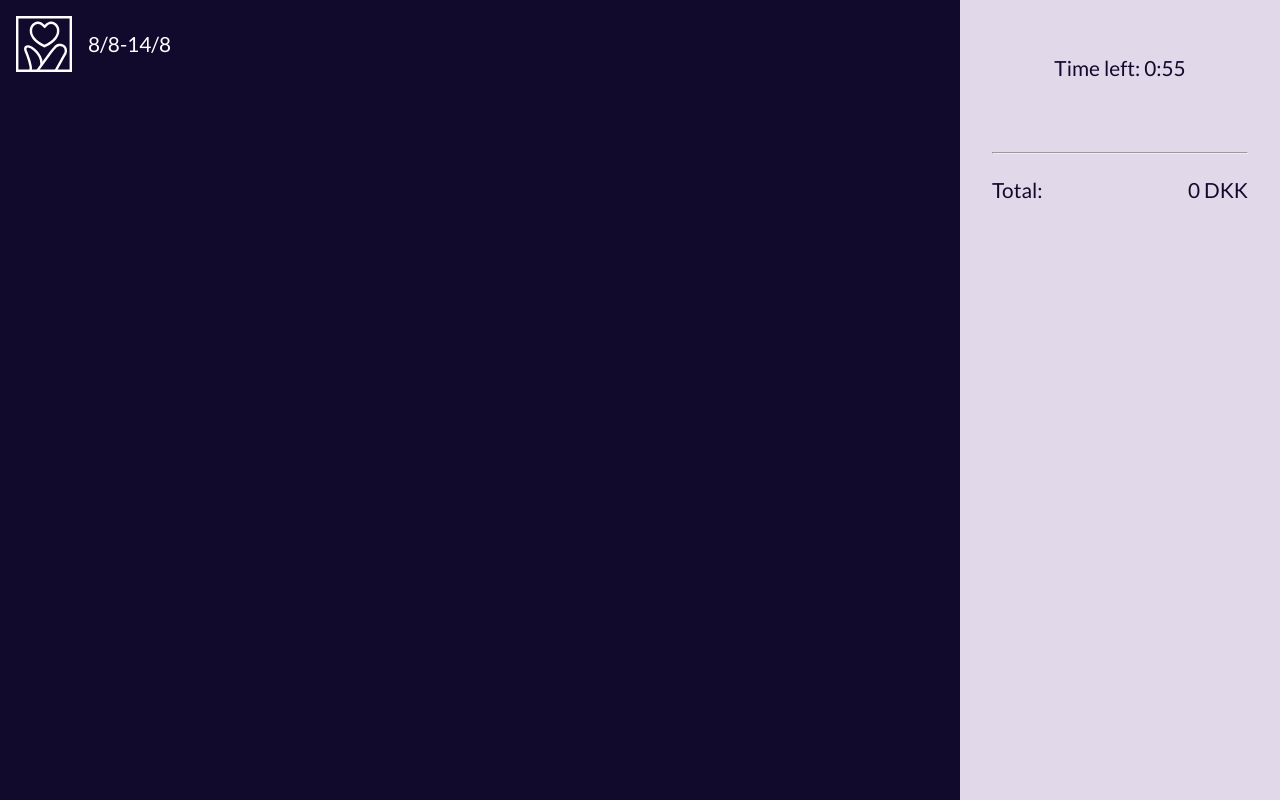
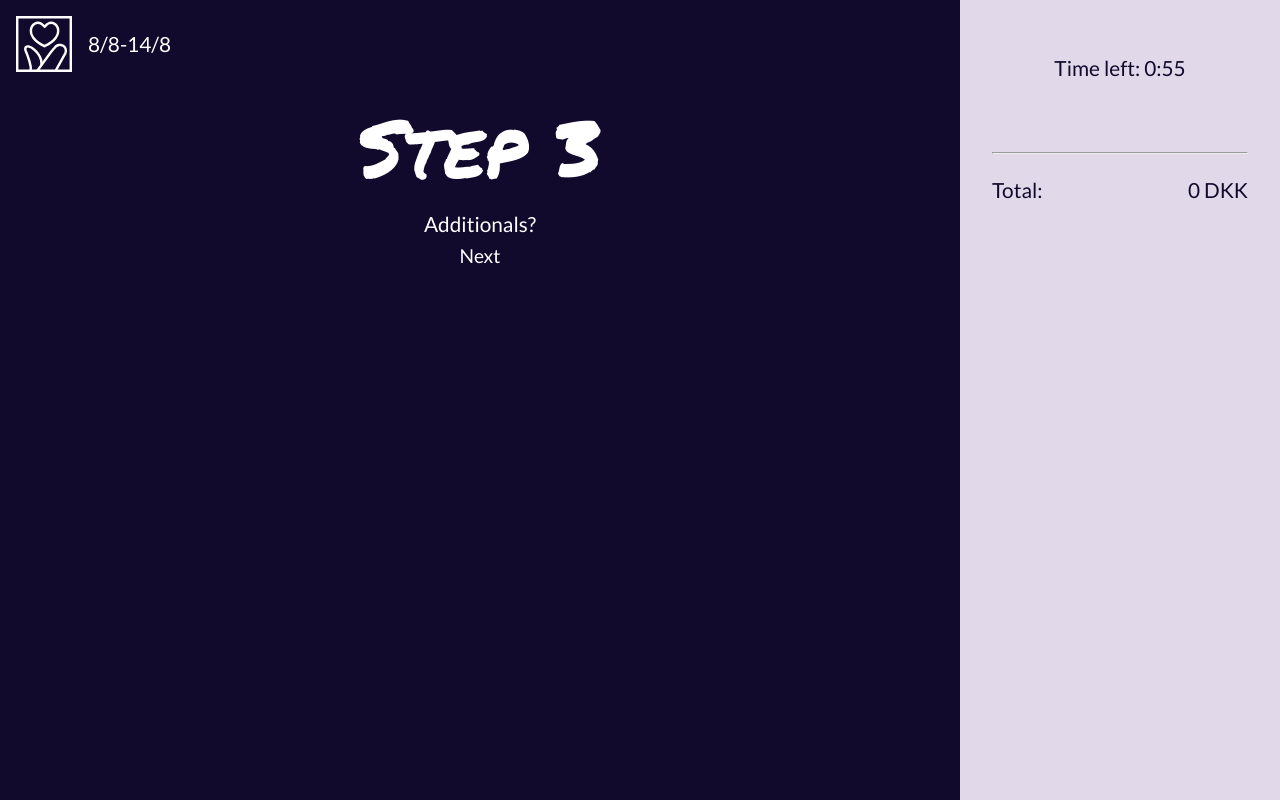
Before and after one commit to caro112f/hwaiting-booking, a React (Create React App) app: page /booking/additional in a window 1280 px wide. Built offline with nearby package versions, Linux system fonts and the light colour scheme.

Commit message:
grid fix

```diff
--- a/src/routes/Additional.jsx
+++ b/src/routes/Additional.jsx
@@ -2,7 +2,7 @@
 
 export default function Step3(props) {
   return (
-    <section>
+    <section className="steps">
       <div className="heading-wrapper">
         <h1>Step 3</h1>
         <p>Additionals?</p>
--- a/src/routes/CampingSpots.jsx
+++ b/src/routes/CampingSpots.jsx
@@ -2,7 +2,7 @@
 
 export default function Step2(props) {
   return (
-    <section>
+    <section className="steps">
       <div className="heading-wrapper">
         <h1>Step 2</h1>
         <p>Please pick a camping spot </p>
--- a/src/sass/layout/_booking.scss
+++ b/src/sass/layout/_booking.scss
@@ -2,6 +2,10 @@
 @use "../abstracts/mixins";
 
 #booking {
+  @include mixins.bp-large {
+    display: grid;
+    grid-template-columns: 3fr 1fr;
+  }
   .heading-wrapper {
     text-align: center;
   }
@@ -14,11 +18,6 @@
     color: white;
 
     text-align: center;
-  }
-
-  @include mixins.bp-large {
-    display: grid;
-    grid-template-columns: 3fr 1fr;
   }
 
   .steps {
@@ -35,7 +34,7 @@
     @include mixins.bp-large {
       position: fixed;
       right: 0;
-      height: 100%;
+      height: 100vh;
       top: 0;
       z-index: 100;
       width: 25vw;
```
